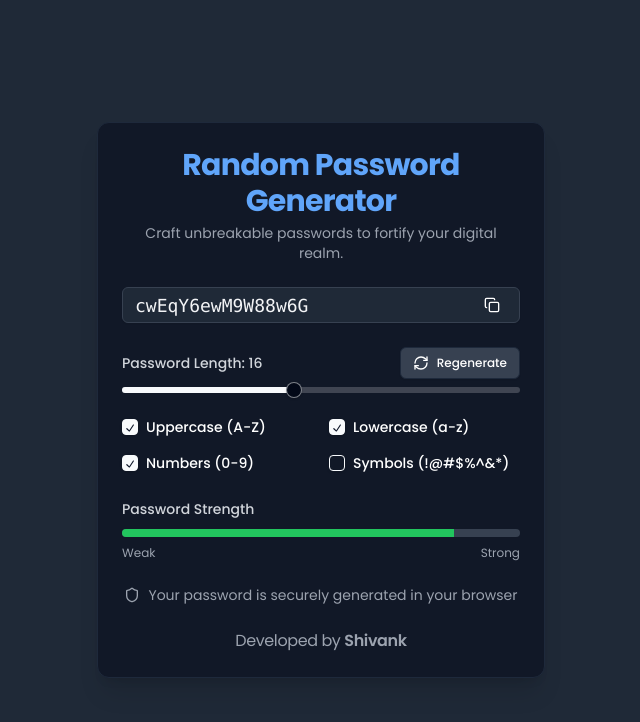
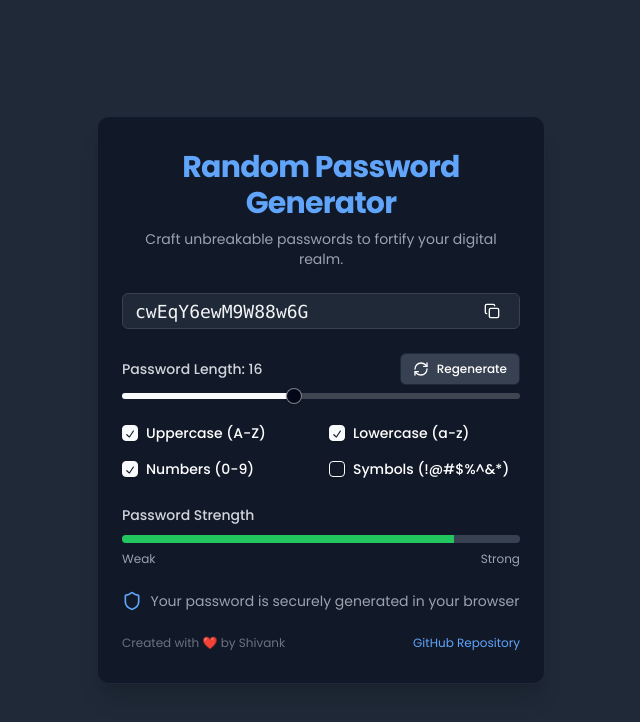
Before and after one commit to Sh1v4nk/Passgen-React, a React (Vite) app: page / in a window 1280 px wide. Shown: the top 722 px of the page, without its empty margins (319-959 px from the left). Built offline with nearby package versions, Linux system fonts and the light colour scheme.

Commit message:
Update special character set and enhance CardFooter layout in App component

```diff
--- a/src/App.jsx
+++ b/src/App.jsx
@@ -59,7 +59,7 @@ function App() {
     if (numberAllowed) allowedChars += "0123456789";
     if (uppercaseAllowed) allowedChars += "ABCDEFGHIJKLMNOPQRSTUVWXYZ";
     if (lowercaseAllowed) allowedChars += "abcdefghijklmnopqrstuvwxyz";
-    if (specialAllowed) allowedChars += ".!@#$%^&*()_+";
+    if (specialAllowed) allowedChars += "!#$%&'()*+,-./:;<=>?@[]^_`{|}~";
     return allowedChars;
   };
 
@@ -130,8 +130,8 @@ function App() {
   return (
     <div className="flex items-center justify-center min-h-screen bg-gray-800">
       <Toaster theme="dark" />
-      <Card className="w-full max-w-md bg-gray-900 text-white shadow-xl m-3 font-poppins">
-        <CardHeader className="space-y-1">
+      <Card className="py-2 w-full max-w-md bg-gray-900 text-white shadow-xl m-3 font-poppins">
+        <CardHeader className="space-y-2">
           <CardTitle className="text-3xl font-bold text-center text-blue-400">
             Random Password Generator
           </CardTitle>
@@ -267,22 +267,32 @@ function App() {
             </div>
           </div>
           <div className="flex items-center justify-center space-x-2 text-sm text-gray-400">
-            <Shield className="h-4 w-4" />
+            <Shield className="h-5 w-5 text-blue-400" />
             <span>Your password is securely generated in your browser</span>
           </div>
         </CardContent>
-        <CardFooter>
-          <p className="tracking-tight text-center text-gray-400 w-full">
-            Developed by{" "}
+        <CardFooter className="flex justify-between">
+          <p className="text-xs text-gray-500">
+            Created with ❤️ by{" "}
+            <span>
               <a
                 href="https://github.com/Sh1v4nk"
                 target="_blank"
                 rel="noopener noreferrer"
-              className="font-semibold text-gray-400"
+                className="hover:underline transition"
               >
                 Shivank
               </a>
+            </span>
           </p>
+          <a
+            href="https://github.com/Sh1v4nk/Passgen-React"
+            target="_blank"
+            rel="noopener noreferrer"
+            className="text-blue-400 hover:underline transition text-xs"
+          >
+            GitHub Repository
+          </a>
         </CardFooter>
       </Card>
     </div>
```
Lines whose indentation alone changed are shown as unchanged.
